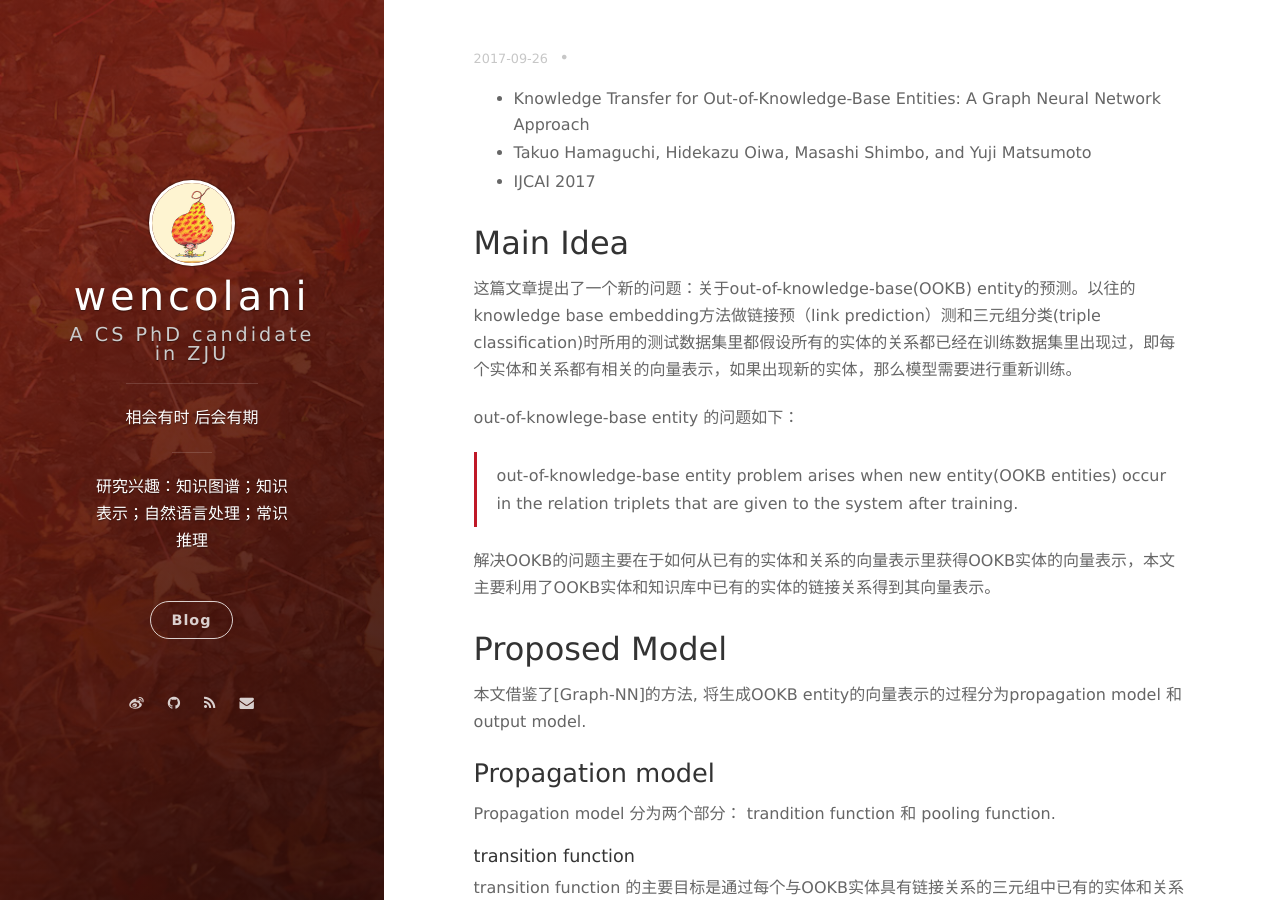
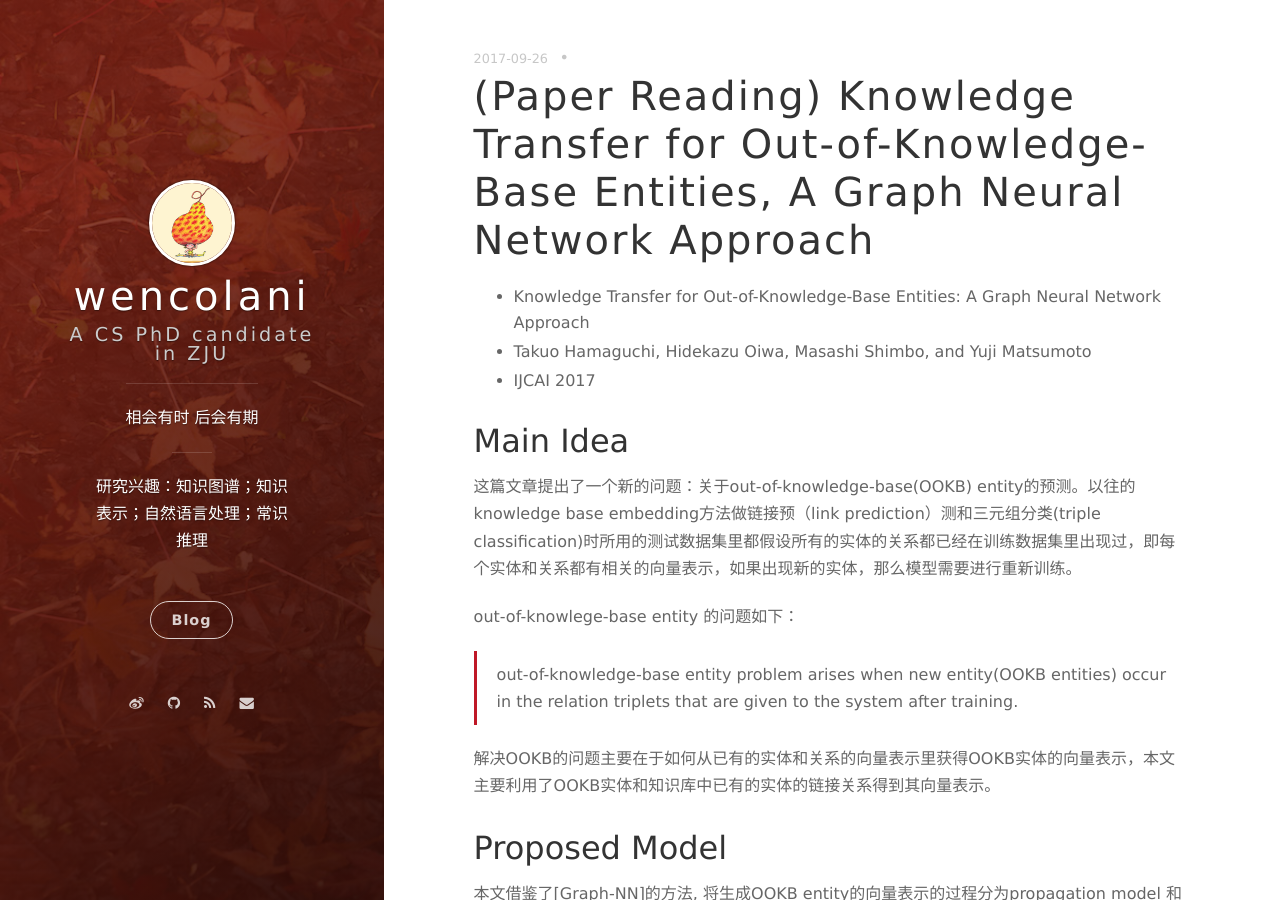
Before and after one commit to wencolani/wencolani.github.io, a Jekyll site: the page built from _posts/2017-09-26-PaperReading.markdown, in a window 1280 px wide and 900 px high. Built offline with Jekyll 4.4.1, drawn with Linux system fonts in a browser that asks for light colours; nearby versions of some CDN libraries; our own code applies the rules of GitHub Pages for plain Markdown files.

Commit message:
add one paper reading

```diff
--- a/_posts/2017-09-26-PaperReading.markdown
+++ b/_posts/2017-09-26-PaperReading.markdown
@@ -1,6 +1,6 @@
 ---
 layout: post
-title: [Paper Reading] Knowledge Transfer for Out-of-Knowledge-Base Entities, A Graph Neural Network Approach
+title: (Paper Reading) Knowledge Transfer for Out-of-Knowledge-Base Entities, A Graph Neural Network Approach
 date: 2017-09-26 15:32:24.000000000 +09:00
 ---
 
@@ -30,6 +30,7 @@ Propagation model 分为两个部分： trandition function 和 pooling function
 
 transition function 的主要目标是通过每个与OOKB实体具有链接关系的三元组中已有的实体和关系推测出当前OOKB实体的向量表示。具体定义如下：
 * <img src="http://www.forkosh.com/mathtex.cgi? T(\textbf{v}) = \textbf{v}"> --- (identity)
+* <img src="http://chart.googleapis.com/chart?cht=tx&chl= T(\textbf{v}) = \textbf{v}" style="border:none;">
 * <img src="http://www.forkosh.com/mathtex.cgi? T(\textbf{v}) = tanh(\textbf{Av})"> --- (single tanh layer)
 * <img src='http://www.forkosh.com.mathtex.cgi? T(\textbf{v}) = ReLU(\textbf{Av})'> --- (single ReLU layer)
 这里的transition function 也可以换成其他的神经网络，比如batch-normalization、residual connection 和 LSTM等。
```
